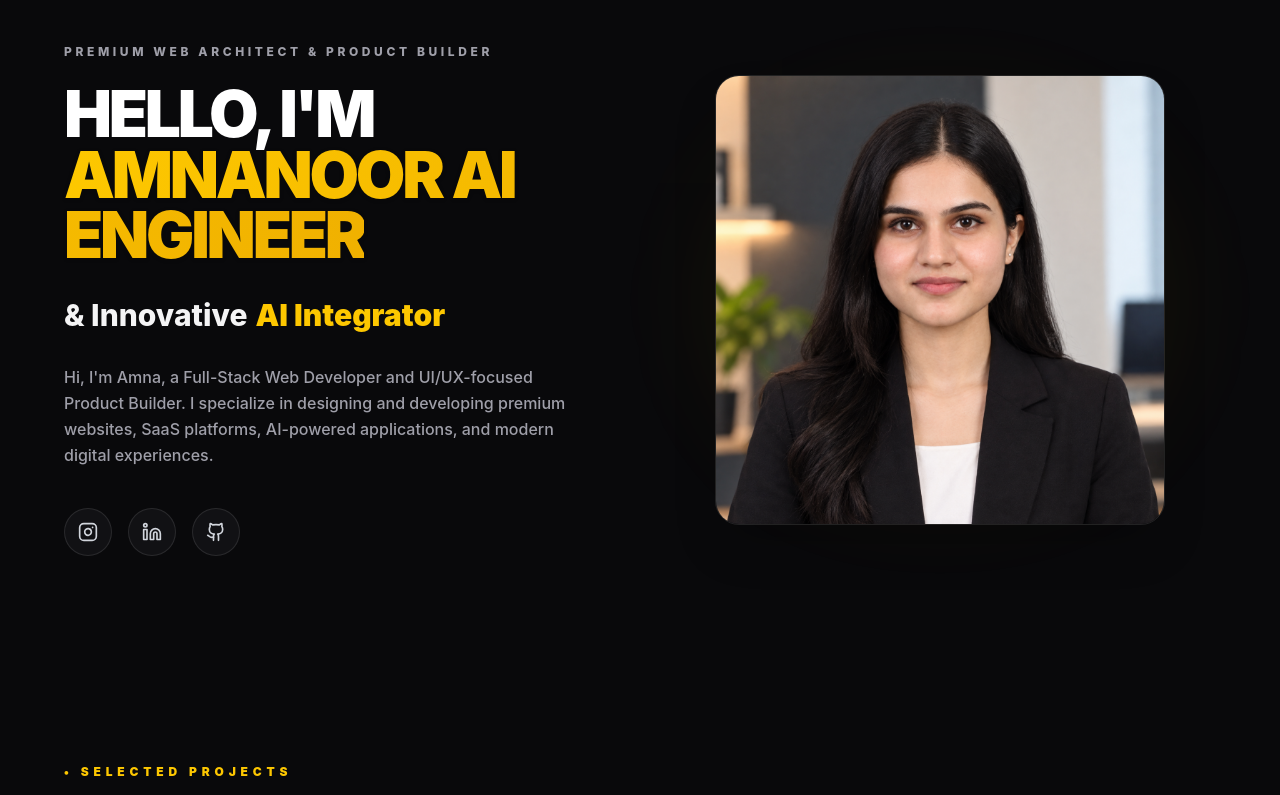
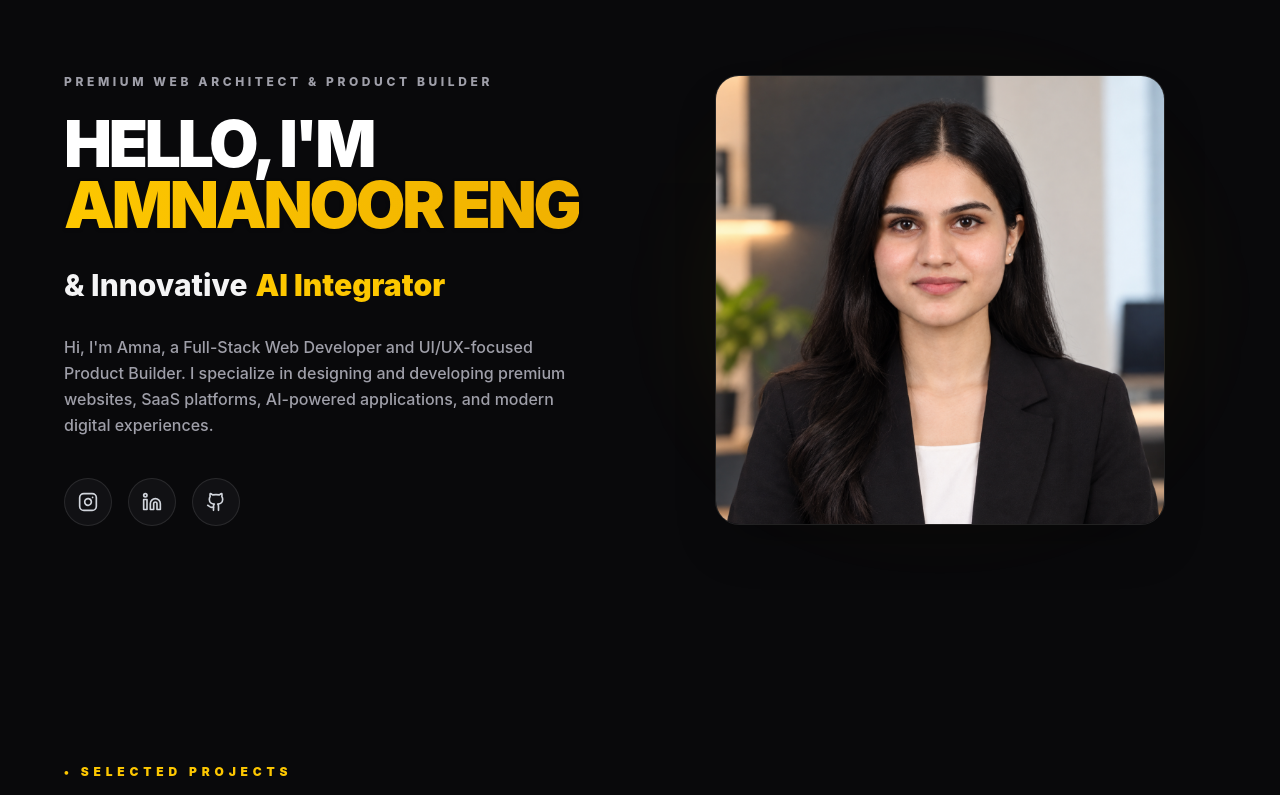
Before and after one commit to Mo0zi/Amna-Noor, a React (Vite) app: page / in a window 1280 px wide. Shown: the part 900-1695 px from the top of the page. Built offline with nearby package versions, Linux system fonts and the light colour scheme.

Commit message:
Optimize for AmnaNoor Eng

```diff
--- a/index.html
+++ b/index.html
@@ -7,10 +7,10 @@
     <meta name="google-site-verification" content="oJf-L5yG4-jEXuMBp3xmqaC3dg6YMk4VMT9z0rLdmuU" />
 
     <!-- Primary Meta Tags -->
-    <title>AmnaNoor AI Engineer | Premium Web Architect</title>
-    <meta name="title" content="AmnaNoor AI Engineer | Premium Web Architect" />
-    <meta name="description" content="Welcome to the official portfolio of AmnaNoor AI Engineer. Specializing in high-performance web architecture, 3D interfaces, and intelligent SaaS automation." />
-    <meta name="keywords" content="AmnaNoor, AmnaNoor AI Engineer, AmnaNoor web architect, Amna Noor, AI Engineer" />
+    <title>AmnaNoor Eng | Software Engineer Portfolio</title>
+    <meta name="title" content="AmnaNoor Eng | Software Engineer Portfolio" />
+    <meta name="description" content="Welcome to the official portfolio of AmnaNoor Eng. Specializing in high-performance web architecture, 3D interfaces, and intelligent SaaS automation." />
+    <meta name="keywords" content="amnanoor eng, amnanoor, amna noor eng, software engineer, web developer" />
     <link rel="canonical" href="https://amnanoor.dev/" />
 
     <!-- Open Graph / Facebook -->
--- a/src/components/Contact.jsx
+++ b/src/components/Contact.jsx
@@ -91,7 +91,7 @@ export default function Contact() {
         <div className="flex flex-col space-y-8">
           <div ref={headingRef}>
             <span className="text-xs uppercase tracking-[0.3em] font-extrabold text-yellow-400">
-              Hire AmnaNoor AI Engineer
+              Hire AmnaNoor Eng
             </span>
             <h2 className="text-5xl md:text-[8vw] font-black text-white uppercase tracking-tighter leading-none mt-2">
               Let's Talk
@@ -99,7 +99,7 @@ export default function Contact() {
           </div>
 
           <p className="text-zinc-400 max-w-md text-sm md:text-base leading-relaxed">
-            Have an AI integration or web architecture project in mind? Reach out to AmnaNoor AI Engineer and let's craft something outstanding.
+            Have a project in mind? Reach out to AmnaNoor Eng and let's craft something outstanding.
           </p>
 
           <div className="space-y-1">
--- a/src/components/Hero.jsx
+++ b/src/components/Hero.jsx
@@ -79,7 +79,7 @@ export default function Hero() {
 
           <h1 className="text-5xl md:text-[5vw] font-black uppercase leading-[0.95] tracking-tighter text-white">
             Hello, I'm <br />
-            <span className="text-transparent bg-clip-text bg-gradient-to-r from-yellow-400 to-yellow-500 drop-shadow-sm">AmnaNoor AI Engineer</span>
+            <span className="text-transparent bg-clip-text bg-gradient-to-r from-yellow-400 to-yellow-500 drop-shadow-sm">AmnaNoor Eng</span>
           </h1>
 
           {/* Rolling Word Container */}
@@ -132,7 +132,7 @@ export default function Hero() {
           >
             <img
               src="/hero_profile.jpg"
-              alt="AmnaNoor AI Engineer - Premium Web Architect Portfolio"
+              alt="AmnaNoor Eng - Premium Web Architect Portfolio"
               className="w-full h-full object-cover transition-transform duration-700 hover:scale-105"
             />
           </div>
--- a/src/components/Projects.jsx
+++ b/src/components/Projects.jsx
@@ -112,7 +112,7 @@ export default function Projects() {
               <div className="w-full h-[140px] sm:h-[180px] md:h-[230px] rounded-2xl overflow-hidden mb-6 relative border border-white/5 bg-zinc-950">
                 <img
                   src={project.image}
-                  alt={`AmnaNoor AI Engineer Project - ${project.title} - ${project.category}`}
+                  alt={`AmnaNoor Eng Project - ${project.title} - ${project.category}`}
                   className="w-full h-full object-cover transform transition-transform duration-700 group-hover:scale-105"
                 />
 
```
